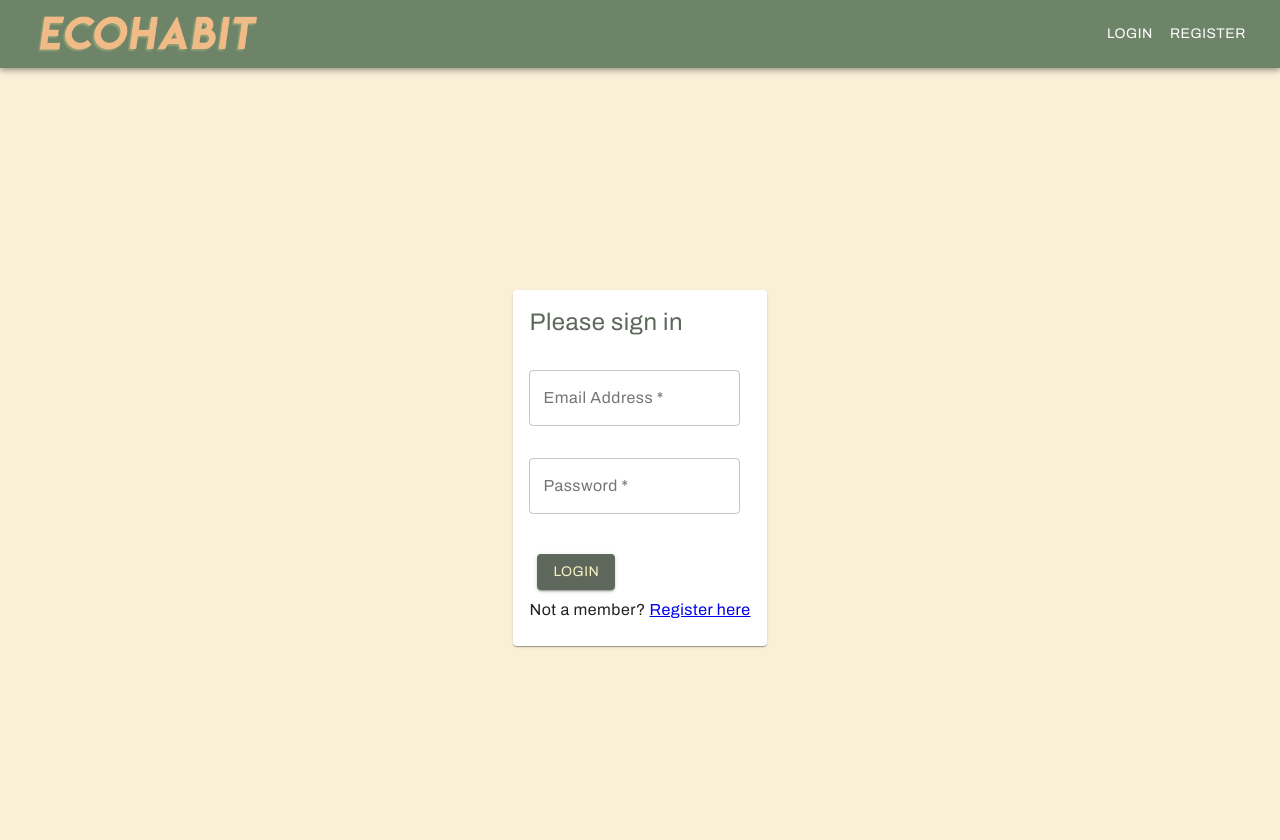
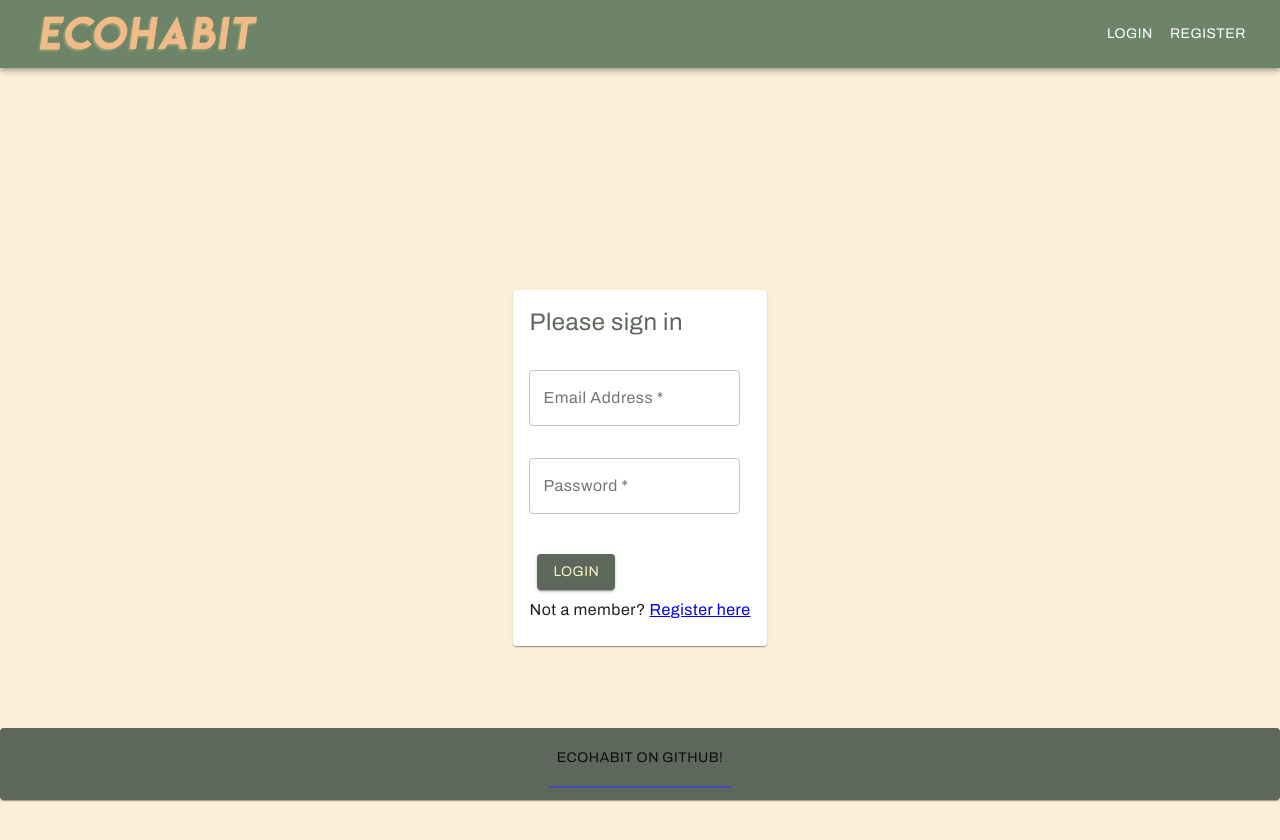
Before and after one commit to jayjscotto/ecohabit, a React (Create React App) app in the folder client/: page /login in a window 1280 px wide. Shown: the top 840 px of the page. Built offline with nearby package versions, Linux system fonts and the light colour scheme.

Commit message:
updated readme

```diff
--- a/client/src/Components/Tabs.js
+++ b/client/src/Components/Tabs.js
@@ -1,8 +1,7 @@
 import React from 'react';
 import { makeStyles } from '@material-ui/core/styles';
-import Paper from '@material-ui/core/Paper';
-import Tabs from '@material-ui/core/Tabs';
-import Tab from '@material-ui/core/Tab';
+import { Button, Tabs, Paper }  from '@material-ui/core';
+
 
 const useStyles = makeStyles({
   root: {
@@ -34,9 +33,9 @@ export default function CenteredTabs() {
         indicatorColor="primary"
         centered
       >
-        <Tab label="Daily"/>
-        <Tab label="Education" />
-        <Tab label="Marketplace" />
+        <Button href='https://github.com/jayjscotto/ecohabit'>
+            EcoHabit on GitHub!
+        </Button>
       </Tabs>
     </Paper>
   );
--- a/client/src/index.js
+++ b/client/src/index.js
@@ -4,11 +4,13 @@ import { BrowserRouter as Router } from 'react-router-dom';
 import App from './App';
 import './index.css';
 import Appbar from './Components/Appbar';
+import Tabs from './Components/Tabs'
 
 ReactDOM.render(
   <Router>
     <Appbar />
     <App />
+    <Tabs />
   </Router>,
   document.getElementById('root')
 );
```
Also changed, not shown: 1 other file (tests, documents, lock files or other folders).
